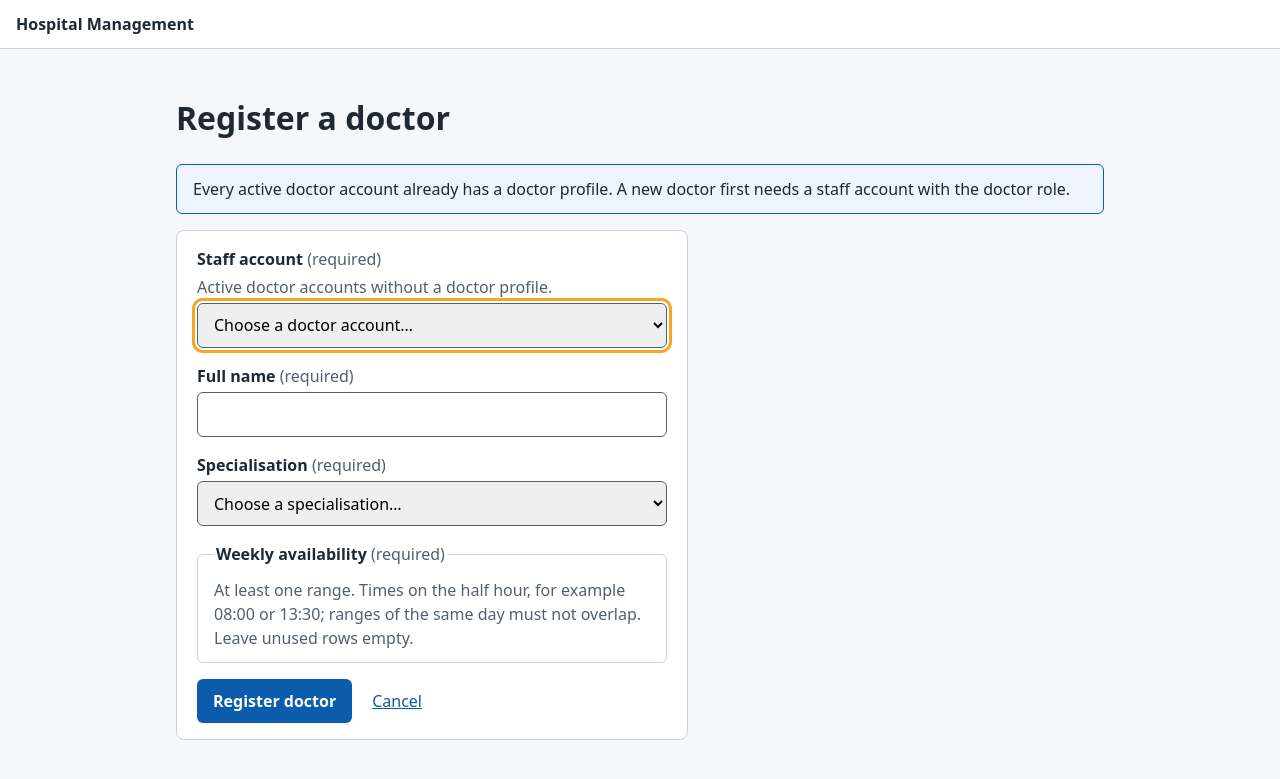
After one commit to ceciliagalvaoo/hospital-devops, a FastAPI app: template app/templates/doctor_form.html in a window 1280 px wide. The commit adds this page. Shown: the top 779 px of the page. Run offline with FastAPI, Linux system fonts and the light colour scheme; the template is opened without the code that fills it, so the values that code supplies are empty.

Commit message:
feat: add the doctor registration form and availability inputs (#57)

```diff
--- a/app/main.py
+++ b/app/main.py
@@ -9,7 +9,7 @@ from starlette.responses import Response
 
 from app.access import NOT_PERMITTED
 from app.csrf import CROSS_ORIGIN, INVALID_TOKEN, csrf_protect
-from app.routes import auth, doctors, health, pages, patient_pages, patients
+from app.routes import auth, doctor_pages, doctors, health, pages, patient_pages, patients
 from app.templating import render, wants_html
 
 # Title and message of the browser error page for each API detail text, so that the
@@ -75,6 +75,7 @@ def create_app() -> FastAPI:
     application.include_router(auth.router)
     application.include_router(pages.router)
     application.include_router(patient_pages.router)
+    application.include_router(doctor_pages.router)
     application.include_router(patients.router)
     application.include_router(doctors.router)
     application.middleware("http")(do_not_store_responses)
--- a/app/navigation.py
+++ b/app/navigation.py
@@ -34,6 +34,7 @@ AREAS = (
         frozenset({Role.ADMINISTRATOR}),
         "Register, update and deactivate doctors.",
         "US-02, US-13, US-16",
+        placeholder=False,  # app/routes/doctor_pages.py (US-02)
     ),
     Area(
         "/appointments",
--- /dev/null
+++ b/app/routes/doctor_pages.py
@@ -0,0 +1,114 @@
+"""Doctor pages (US-02): the doctors area, the registration form and the doctor's profile.
+
+Administrators only, like the API (docs/requirements.md §2.2). The form applies the rules of
+app/doctors.py, so the pages and the API accept exactly the same data.
+"""
+
+from typing import Annotated
+
+from fastapi import APIRouter, Depends, Form, HTTPException, Request, status
+from fastapi.responses import RedirectResponse
+from sqlalchemy import func, select
+from starlette.responses import Response
+
+from app.access import DbSession, require_roles
+from app.doctors import InvalidDoctor, eligible_accounts, register_doctor, validate_doctor
+from app.models import Doctor, Role, Specialisation, StaffAccount, Weekday
+from app.templating import render
+
+router = APIRouter(include_in_schema=False)
+
+Administrator = Annotated[StaffAccount, Depends(require_roles(Role.ADMINISTRATOR))]
+
+FORM_ROWS = 6  # availability rows shown by the form; more ranges than rows can be added in US-13
+SPECIALISATIONS = [(item.value, item.label) for item in Specialisation]
+WEEKDAYS = [(item.value, item.label) for item in Weekday]
+
+
+@router.get("/doctors")
+def doctors_area(request: Request, db: DbSession, account: Administrator) -> Response:
+    doctors = db.scalars(select(Doctor).order_by(func.lower(Doctor.full_name), Doctor.id)).all()
+    return render(request, "doctors.html", {"doctors": doctors}, account=account)
+
+
+def _form(request, db, account, values, rows, errors, status_code=status.HTTP_200_OK):
+    rows = rows + [{"weekday": "", "start": "", "end": ""}] * max(0, FORM_ROWS - len(rows))
+    context = {
+        "accounts": [(str(a.id), a.login) for a in eligible_accounts(db)],
+        "specialisations": SPECIALISATIONS,
+        "weekdays": WEEKDAYS,
+        "values": values,
+        "rows": rows,
+        "errors": errors,
+    }
+    return render(request, "doctor_form.html", context, account=account, status_code=status_code)
+
+
+@router.get("/doctors/new")
+def registration_form(request: Request, db: DbSession, account: Administrator) -> Response:
+    return _form(request, db, account, {}, [], {})
+
+
+@router.post("/doctors/new")
+def registration_submit(
+    request: Request,
+    db: DbSession,
+    account: Administrator,
+    staff_account_id: Annotated[str, Form()] = "",
+    full_name: Annotated[str, Form()] = "",
+    specialisation: Annotated[str, Form()] = "",
+    weekday: Annotated[list[str] | None, Form()] = None,
+    start_time: Annotated[list[str] | None, Form()] = None,
+    end_time: Annotated[list[str] | None, Form()] = None,
+) -> Response:
+    weekdays, starts, ends = weekday or [], start_time or [], end_time or []
+    try:
+        details = validate_doctor(
+            db, staff_account_id, full_name, specialisation, weekdays, starts, ends
+        )
+    except InvalidDoctor as invalid:
+        values = {
+            "staff_account_id": staff_account_id,
+            "full_name": full_name,
+            "specialisation": specialisation,
+        }
+        count = max(len(weekdays), len(starts), len(ends))
+        rows = [
+            {
+                "weekday": weekdays[i] if i < len(weekdays) else "",
+                "start": starts[i] if i < len(starts) else "",
+                "end": ends[i] if i < len(ends) else "",
+            }
+            for i in range(count)
+        ]
+        return _form(
+            request,
+            db,
+            account,
+            values,
+            rows,
+            invalid.errors,
+            status.HTTP_422_UNPROCESSABLE_CONTENT,
+        )
+    doctor = register_doctor(db, details)
+    # Post/Redirect/Get: reloading the confirmation never registers the doctor twice.
+    return RedirectResponse(f"/doctors/{doctor.id}?registered=1", status.HTTP_303_SEE_OTHER)
+
+
+@router.get("/doctors/{doctor_id:int}")
+def doctor_profile(
+    request: Request,
+    db: DbSession,
+    account: Administrator,
+    doctor_id: int,
+    registered: bool = False,
+) -> Response:
+    doctor = db.get(Doctor, doctor_id)
+    if doctor is None:
+        raise HTTPException(status.HTTP_404_NOT_FOUND, "Not Found")
+    context = {
+        "doctor": doctor,
+        "registered": registered,
+        "weekday_label": lambda day: Weekday(day).label,
+    }
+    return render(request, "doctor.html", context, account=account)
--- a/app/static/styles.css
+++ b/app/static/styles.css
@@ -36,6 +36,7 @@ a {
 a:focus-visible,
 button:focus-visible,
 input:focus-visible,
+select:focus-visible,
 main:focus-visible,
 .results:focus-visible {
   outline: 3px solid var(--focus);
@@ -129,7 +130,9 @@ input[type="text"],
 input[type="password"],
 input[type="date"],
 input[type="tel"],
-input[type="email"] {
+input[type="email"],
+input[type="time"],
+select {
   width: 100%;
   padding: 0.6rem 0.75rem;
   font: inherit;
@@ -332,3 +335,57 @@ th {
 .record dd {
   margin: 0;
 }
+
+.availability {
+  display: grid;
+  gap: 0.75rem;
+  margin: 0;
+  padding: 0.75rem 1rem;
+  border: 1px solid var(--border);
+  border-radius: 0.375rem;
+}
+
+.availability > legend {
+  font-weight: 600;
+}
+
+.availability p {
+  margin: 0;
+}
+
+.range {
+  margin: 0;
+  padding: 0.5rem 0.75rem;
+  border: 1px solid var(--border);
+  border-radius: 0.375rem;
+}
+
+.range legend {
+  color: var(--muted);
+}
+
+.range-fields {
+  display: grid;
+  grid-template-columns: minmax(9.5rem, 1.3fr) 1fr 1fr;
+  gap: 0.5rem;
+}
+
+@media (max-width: 30rem) {
+  .range-fields {
+    grid-template-columns: 1fr;
+  }
+}
+
+.range.invalid select,
+.range.invalid input {
+  border: 2px solid var(--error);
+}
+
+.visually-hidden {
+  position: absolute;
+  width: 1px;
+  height: 1px;
+  overflow: hidden;
+  clip: rect(0 0 0 0);
+  white-space: nowrap;
+}
--- a/app/templates/_form.html
+++ b/app/templates/_form.html
@@ -1,5 +1,5 @@
-{# Form macros shared by the patient forms: labelled fields with their hint and error, and
-   the error summary linked to the fields. #}
+{# Form macros shared by the forms: labelled fields and selects with their hint and error,
+   and the error summary linked to the fields. #}
 {% macro field(name, label, type, values, errors, hint=None, required=False, autofocus=False, attrs="") %}
 <div class="field{% if errors[name] %} invalid{% endif %}">
   <label for="{{ name }}">{{ label }}{% if required %} <span class="required">(required)</span>{% endif %}</label>
@@ -25,3 +25,21 @@
 </div>
 {% endif %}
 {% endmacro %}
+
+{% macro select_field(name, label, options, values, errors, placeholder="Choose…", hint=None, required=False, autofocus=False) %}
+<div class="field{% if errors[name] %} invalid{% endif %}">
+  <label for="{{ name }}">{{ label }}{% if required %} <span class="required">(required)</span>{% endif %}</label>
+  {% if hint %}<p class="hint" id="{{ name }}-hint">{{ hint }}</p>{% endif %}
+  {% if errors[name] %}<p class="field-error" id="{{ name }}-error">{{ errors[name] }}</p>{% endif %}
+  <select id="{{ name }}" name="{{ name }}"
+    {%- if required %} aria-required="true"{% endif %}
+    {%- if errors[name] %} aria-invalid="true"{% endif %}
+    {%- if hint or errors[name] %} aria-describedby="{% if hint %}{{ name }}-hint{% endif %}{% if hint and errors[name] %} {% endif %}{% if errors[name] %}{{ name }}-error{% endif %}"{% endif %}
+    {%- if autofocus %} autofocus{% endif %}>
+    <option value="">{{ placeholder }}</option>
+    {% for value, text in options %}
+    <option value="{{ value }}"{% if values.get(name, '') == value | string %} selected{% endif %}>{{ text }}</option>
+    {% endfor %}
+  </select>
+</div>
+{% endmacro %}
--- /dev/null
+++ b/app/templates/doctor_form.html
@@ -0,0 +1,54 @@
+{% extends "base.html" %}
+{% from "_form.html" import field, select_field, error_summary %}
+{% block title %}{% if errors %}Error: {% endif %}Register a doctor{% endblock %}
+{% block content %}
+<h1>Register a doctor</h1>
+{{ error_summary(errors, "The doctor was not registered. Check these fields:") }}
+{% set first_error = (errors | list | first) if errors else "staff_account_id" %}
+{% if first_error == "availability" %}{% set first_error = "availability_1" %}{% endif %}
+{% if not accounts %}
+<p class="message notice" role="status">Every active doctor account already has a doctor profile. A new doctor first needs a staff account with the doctor role.</p>
+{% endif %}
+<form class="card patient-form" method="post" action="/doctors/new" novalidate>
+  <input type="hidden" name="csrf_token" value="{{ csrf_token }}">
+  {{ select_field("staff_account_id", "Staff account", accounts, values, errors, placeholder="Choose a doctor account…", hint="Active doctor accounts without a doctor profile.", required=True, autofocus=first_error == "staff_account_id") }}
+  {{ field("full_name", "Full name", "text", values, errors, required=True, autofocus=first_error == "full_name", attrs='maxlength="120"') }}
+  {{ select_field("specialisation", "Specialisation", specialisations, values, errors, placeholder="Choose a specialisation…", required=True, autofocus=first_error == "specialisation") }}
+  <fieldset class="availability{% if errors.availability %} invalid{% endif %}" aria-describedby="availability-hint{% if errors.availability %} availability-error{% endif %}">
+    <legend id="availability">Weekly availability <span class="required">(required)</span></legend>
+    <p class="hint" id="availability-hint">At least one range. Times on the half hour, for example 08:00 or 13:30; ranges of the same day must not overlap. Leave unused rows empty.</p>
+    {% if errors.availability %}<p class="field-error" id="availability-error">{{ errors.availability }}</p>{% endif %}
+    {% for row in rows %}
+    {% set key = "availability_" ~ loop.index %}
+    {% set invalid = errors[key] %}
+    <fieldset class="range{% if invalid %} invalid{% endif %}">
+      <legend>Range {{ loop.index }}</legend>
+      {% if invalid %}<p class="field-error" id="{{ key }}-error">{{ invalid }}</p>{% endif %}
+      <div class="range-fields">
+        <div class="field">
+          <label for="{{ key }}">Weekday</label>
+          <select id="{{ key }}" name="weekday"{% if invalid %} aria-invalid="true" aria-describedby="{{ key }}-error"{% endif %}{% if first_error == key %} autofocus{% endif %}>
+            <option value="">—</option>
+            {% for value, text in weekdays %}
+            <option value="{{ value }}"{% if row.weekday == value | string %} selected{% endif %}>{{ text }}</option>
+            {% endfor %}
+          </select>
+        </div>
+        <div class="field">
+          <label for="start_time_{{ loop.index }}">Start</label>
+          <input id="start_time_{{ loop.index }}" name="start_time" type="time" step="1800" value="{{ row.start }}"{% if invalid %} aria-invalid="true" aria-describedby="{{ key }}-error"{% endif %}>
+        </div>
+        <div class="field">
+          <label for="end_time_{{ loop.index }}">End</label>
+          <input id="end_time_{{ loop.index }}" name="end_time" type="time" step="1800" value="{{ row.end }}"{% if invalid %} aria-invalid="true" aria-describedby="{{ key }}-error"{% endif %}>
+        </div>
+      </div>
+    </fieldset>
+    {% endfor %}
+  </fieldset>
+  <div class="actions">
+    <button type="submit">Register doctor</button>
+    <a href="/doctors">Cancel</a>
+  </div>
+</form>
+{% endblock %}
```
Also changed, not shown: app/templates/doctor.html (added, +35 -0 lines), app/templates/doctors.html (added, +28 -0 lines).
